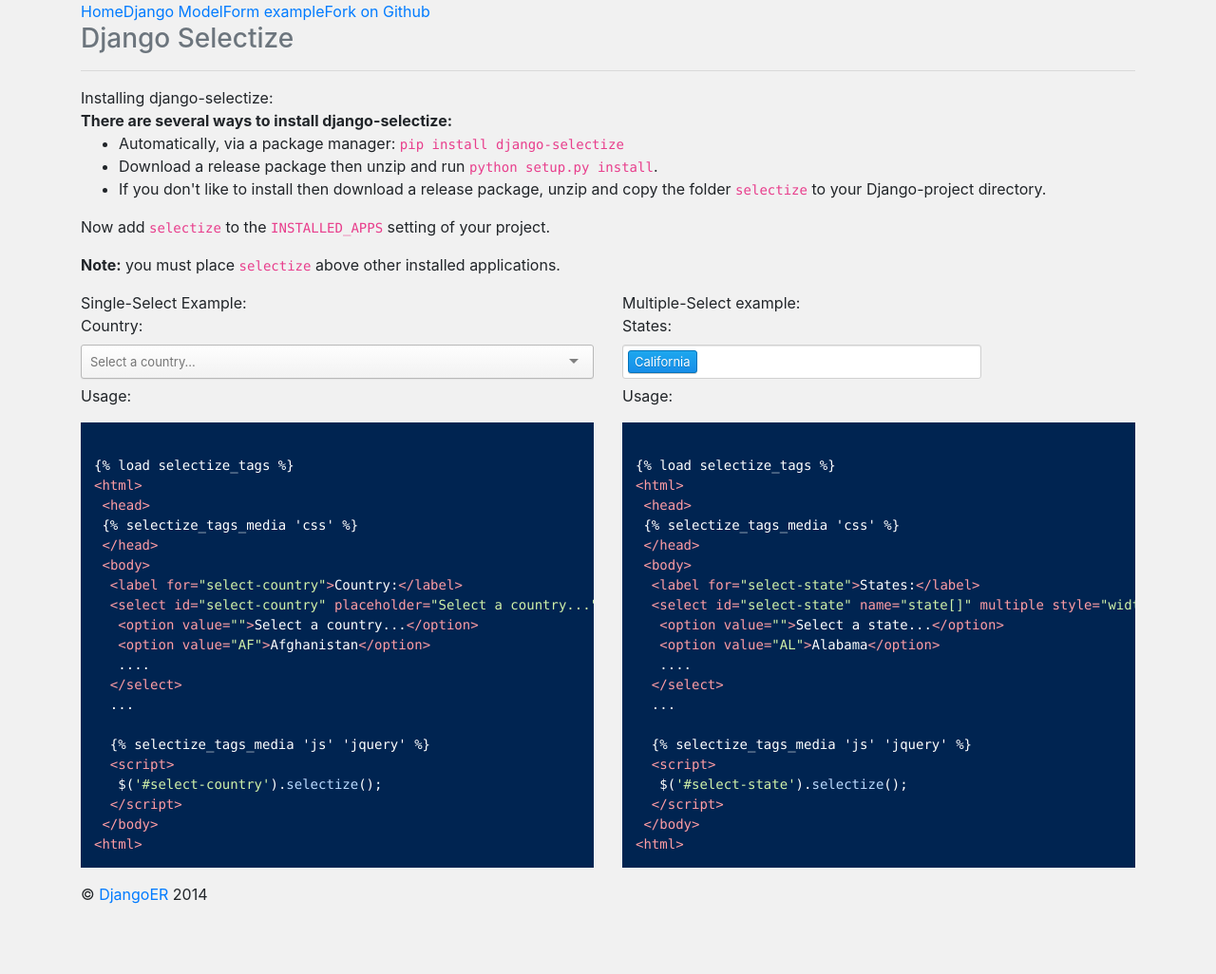
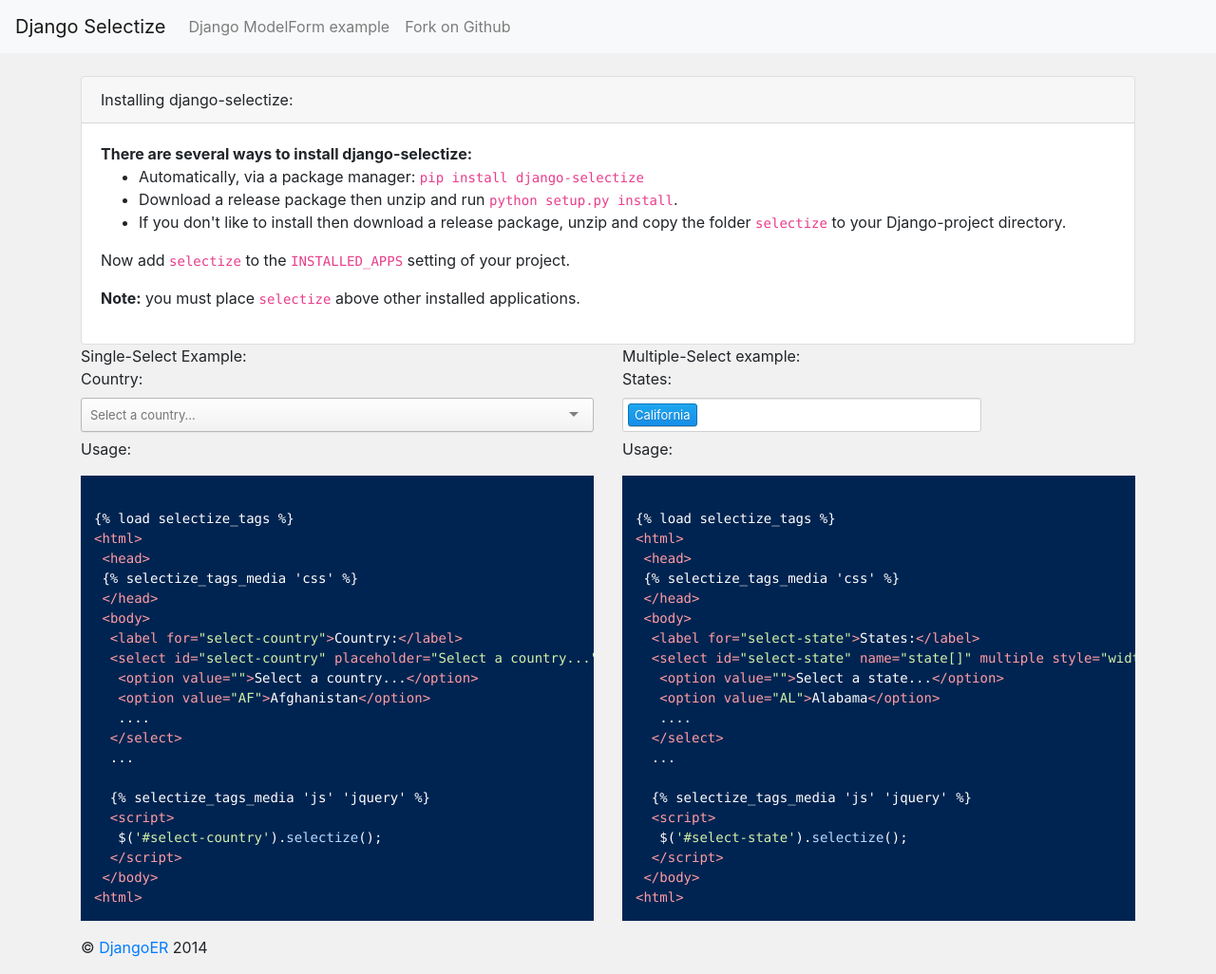
Before and after one commit to djangoer/django-selectize, a Django app: page / in a window 1280 px wide. Shown: the whole page at 95% size. Before the commit the page ends 952 px from the top, so only its background shows below. Run offline with Django 3.2, Linux system fonts and the light colour scheme; some libraries are stand-ins or nearby versions.

Commit message:
updated demo app

```diff
--- a/demo/app1/models.py
+++ b/demo/app1/models.py
@@ -13,5 +13,5 @@ class Publication(models.Model):
 class Article(models.Model):
 	headline = models.CharField(max_length=100)
 	publications = models.ManyToManyField(Publication)
-	ratings= models.IntegerField(max_length=1,choices=((0, 'Bad'),(1, 'Average'),
+	ratings= models.IntegerField(choices=((0, 'Bad'),(1, 'Average'),
 		(2, 'Good'),(3, 'Outstanding')),default=1)
--- a/demo/app1/templates/articles.html
+++ b/demo/app1/templates/articles.html
@@ -18,7 +18,7 @@
     {% endfor %}
 </table>
 <hr>
-<form action="" method="post" style="border:1px solid #ccc">{% csrf_token %}
+<form action="." method="post" style="border:1px solid #ccc">{% csrf_token %}
     <h3> Create or Update an article</h3>
     {{ form.as_p }}
     <input type="submit" value="Submit" />
--- a/demo/app1/templates/home.html
+++ b/demo/app1/templates/home.html
@@ -14,19 +14,24 @@
 		</style>
   </head>
   <body>
+	<nav class="navbar navbar-expand-lg navbar-light bg-light">
+		<a class="navbar-brand" href="/">Django Selectize</a>
+		<button class="navbar-toggler" type="button" data-toggle="collapse" data-target="#navbarNav" aria-controls="navbarNav" aria-expanded="false" aria-label="Toggle navigation">
+		  <span class="navbar-toggler-icon"></span>
+		</button>
+		<div class="collapse navbar-collapse" id="navbarNav">
+		  <ul class="navbar-nav">
+			<li class="nav-item">
+			  <a class="nav-link" href="{% url 'articles' %}">Django ModelForm example</a></li>
+			<li class="nav-item">
+			  <a class="nav-link" href="https://github.com/djangoer/django-selectize">Fork on Github</a></li>
+		  </ul>
+		</div>
+	  </nav><br>
     <div class="container">
-      <div class="header">
-        <ul class="nav nav-pills pull-right">
-          <li class="active"><a href="#">Home</a></li>
-          <li><a href="{% url 'articles' %}">Django ModelForm example</a></li>
-          <li><a href="https://github.com/djangoer/django-selectize">Fork on Github</a></li>
-        </ul>
-        <h3 class="text-muted">Django Selectize</h3>
-      </div>
-      <hr>
-      <div class="panel panel-default">
-			  <div class="panel-heading">Installing django-selectize:</div>
-      	<div class="panel-body">
+      <div class="card">
+		<div class="card-header">Installing django-selectize:</div>
+		<div class="card-body">
       	<strong>There are several ways to install django-selectize:</strong>
 					<ul>
 						<li> Automatically, via a package manager: <code>pip install django-selectize</code></li>
--- a/demo/app1/urls.py
+++ b/demo/app1/urls.py
@@ -3,5 +3,5 @@ from app1.views import ArticleAdd,ArticleUpdate
 from django.urls import path
 urlpatterns = [
 	path('articles/add/', ArticleAdd.as_view(),name='articles'),
-	path('articles/(?P<pk>[0-9]+)/', ArticleUpdate.as_view(), name='article_update'),
+	path('articles/<int:pk>/', ArticleUpdate.as_view(), name='article_update'),
 ]
--- a/demo/app1/views.py
+++ b/demo/app1/views.py
@@ -6,9 +6,10 @@ from app1.models import Article
 # Create your views here.
 
 class ArticleView(object):
-    model = Article#form_class = ArticleForm
+    model = Article #form_class = ArticleForm
     success_url = reverse_lazy('articles')
     template_name = 'articles.html'
+    fields = '__all__'
 
     def get_context_data(self, **kwargs):
         kwargs['object_list'] = Article.objects.order_by('id')
--- a/demo/demo/urls.py
+++ b/demo/demo/urls.py
@@ -7,6 +7,6 @@ from django.contrib import admin
 urlpatterns = [
     # Examples:
     path('', TemplateView.as_view(template_name="home.html"), name='home'),
-    path('tests/', include('app1.urls')),
+    path('app1/', include('app1.urls')),
     path('admin/', admin.site.urls),
 ]
--- a/setup.py
+++ b/setup.py
@@ -4,7 +4,7 @@ except ImportError:
 	from distutils.core import setup
 
 setup(name='django-selectize',
-	version='1.2',
+	version='1.3',
 	description='django-selectize is a Django app based on Selectize.js that help you to create Select and Multiselect widgets in Django forms.',
     author='Djangoer',
     author_email='djangoer0@gmail.com',
```
Also changed, not shown: demo/app1/migrations/0001_initial.py (added), demo/app1/migrations/__init__.py (added).
